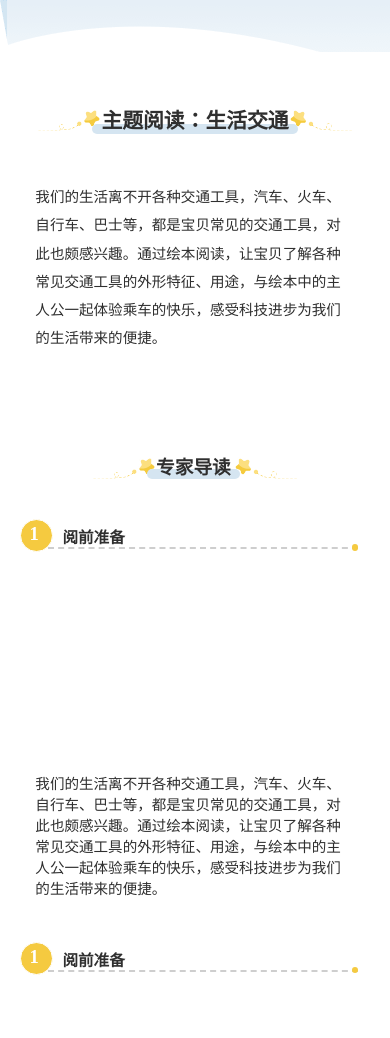
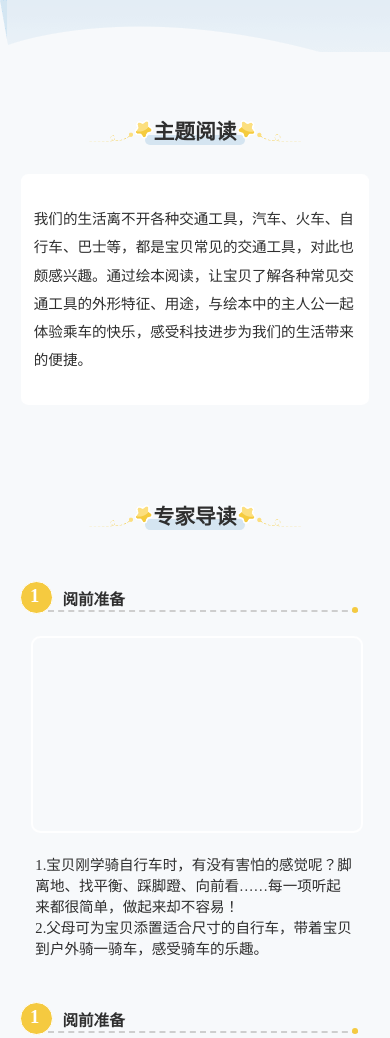
Before and after one commit to SpiritQAQ/h5page, a website built with webpack: page index.html in a window 390 px wide. Shown: the top 1038 px of the page. Built offline with nearby package versions, Linux system fonts and the light colour scheme; no server answers.

Commit message:
page1 ok

```diff
--- a/index.html
+++ b/index.html
@@ -6,7 +6,7 @@
   <meta http-equiv="X-UA-Compatible" content="ie=edge">
   <meta name=apple-mobile-web-app-capable content=yes>
   <title>专家导读</title>
-  <link rel="stylesheet" href="./app.css">
+  <!-- <link rel="stylesheet" href="./app.css"> -->
 </head>
 <body>
   <div class="content">
@@ -15,10 +15,10 @@
     </div>
     <div class="content-head">
       <div class="content-header">
-        <h3>主题阅读：生活交通</h3>
-        <img class="star1" src="./images/star1.png" alt="">
-        <img class="star2" src="./images/star2.png" alt="">
-
+        <h3>主题阅读
+          <img class="star1" src="./images/star1.png" alt="">
+          <img class="star2" src="./images/star2.png" alt="">
+        </h3>
       </div>
       <div class="header-intro">
         <p>我们的生活离不开各种交通工具，汽车、火车、自行车、巴士等，都是宝贝常见的交通工具，对此也颇感兴趣。通过绘本阅读，让宝贝了解各种常见交通工具的外形特征、用途，与绘本中的主人公一起体验乘车的快乐，感受科技进步为我们的生活带来的便捷。</p>
@@ -26,27 +26,35 @@
     </div>
     <div class="content-list">
       <div class="content-header">
-        <h3>专家导读</h3>
-        <img class="star1" src="./images/star1.png" alt="">
-        <img class="star2" src="./images/star2.png" alt="">
+        <h3>专家导读
+          <img class="star1" src="./images/star1.png" alt="">
+          <img class="star2" src="./images/star2.png" alt="">
+        </h3>
+
       </div>
       <div class="content-item">
         <div class="content-item-header">
           <h4>阅前准备</h4>
-          <div class="number-ball"></div>
+          <div class="number-ball">
+            <div class="number">1</div>
+          </div>
           <div class="underdash"></div>
         </div>
         <div class="content-item-imgbox">
           <img src="" alt="">
         </div>
         <div class="content-item-p">
-          <p>我们的生活离不开各种交通工具，汽车、火车、自行车、巴士等，都是宝贝常见的交通工具，对此也颇感兴趣。通过绘本阅读，让宝贝了解各种常见交通工具的外形特征、用途，与绘本中的主人公一起体验乘车的快乐，感受科技进步为我们的生活带来的便捷。</p>
+          <p>1.宝贝刚学骑自行车时，有没有害怕的感觉呢？脚离地、找平衡、踩脚蹬、向前看……每一项听起来都很简单，做起来却不容易！
+              <br> 2.父母可为宝贝添置适合尺寸的自行车，带着宝贝到户外骑一骑车，感受骑车的乐趣。
+              </p>
         </div>
       </div>
       <div class="content-item">
           <div class="content-item-header">
             <h4>阅前准备</h4>
-            <div class="number-ball"></div>
+            <div class="number-ball">
+              <div class="number">1</div>
+            </div>
             <div class="underdash"></div>
           </div>
           <div class="content-item-imgbox">
--- a/package.json
+++ b/package.json
@@ -16,6 +16,7 @@
     "babel-loader": "^7.1.5",
     "css-loader": "^1.0.1",
     "extract-text-webpack-plugin": "^3.0.2",
+    "file-loader": "^2.0.0",
     "html-webpack-plugin": "^3.2.0",
     "node-sass": "^4.10.0",
     "sass-loader": "^7.1.0",
--- a/scripts/app.js
+++ b/scripts/app.js
@@ -1,4 +1,5 @@
 import Page from './page'
+import scss from "../scss/app.scss"
 
 let page = new Page(document.querySelector(".content")).launch()
 
--- a/scripts/page.js
+++ b/scripts/page.js
@@ -4,7 +4,9 @@ export default class Page {
   }
 
   launch(){
-    fetch("http://dev.xiaobuke.com/book/h5/detail/1671")
-      .then(res => console.log(res))
+    // fetch("http://dev.xiaobuke.com/book/h5/detail/1671")
+    //   .then(res => console.log(res))
+    let script  = document.createElement("script")
+    script.src = "http://dev.xiaobuke.com/book/h5/detail/1671&callback=handleResponse"
   }
 }
--- a/scss/app.scss
+++ b/scss/app.scss
@@ -1,5 +1,180 @@
 *{margin:0;padding:0;list-style: none;text-decoration: none;}
 $p-black:#2f2f2f;
-// @import "content";
+$bgc-blue :#F7F9FB;
+*{padding:0;margin:0;color:#2f2f2f}
+p{font-size:.28rem;}
+/* html{min-width:320px;max-width:750px;} */
+body{margin:0 auto;background-color:$bgc-blue;}
+img{width:100%;}
 
-h3{background-color: black;}
+
+.content-header{
+  height:1rem;
+  margin : 0 auto;
+  width:100%;
+  position:relative;
+  margin-bottom: 0.35rem;
+  display:flex;
+  text-align: center;
+}
+.content-header>h3{
+  position:relative;
+  margin:.21rem auto;
+  font-size:0.4rem;
+  font-family: blod;
+  display:flex;
+  padding:0 -.18rem;
+}
+.content-header>h3::before{
+  display:block;
+  justify-content:center;
+  content:"";
+  position: absolute;
+  width:100%;
+  height:0.2rem;
+  background:rgba(213,229,241,1);
+  border-radius:.1rem;
+  bottom:0rem;
+  left:-10%;    //header的蓝色下划线
+  width:120%;
+  z-index:-1;
+}
+.star1,.star2{
+  width:1.22rem;
+  height:0.42rem;
+}
+.star1{
+  position:absolute;
+  top:0.10rem;
+  left:-1.23rem;
+}
+.star2{
+  position: absolute;
+  top:0.10rem;
+  right:-1.23rem;
+}
+
+.header-intro{
+  margin-top:.35rem;
+  line-height:.54rem;
+  margin-bottom: 1.61rem;
+  p{
+    background-color: #fff;
+    height:100%;
+    border-radius: .14rem;
+    width:6.20rem;
+    padding:.6rem .25rem ;
+    margin:0 auto;
+  }
+}
+.content-list>.content-header{
+  margin-bottom: .25rem;
+}
+
+.content-item{
+  padding:.32rem 0;
+}
+.content-item-header{
+  padding:.32rem 0 .39rem 1.2rem;
+  position: relative;
+}
+.content-item-header>h4{
+  font-size:.3rem;
+  font-family:PingFang-SC-Bold;
+  font-weight:bold;
+  color:rgba(47,47,47,1);
+  padding-bottom: 0.02rem;
+}
+.content-item-header>.number-ball{
+  width:.6rem;
+  height:.6rem;
+  background:rgba(245,202,64,1);
+  border:0.02rem solid rgba(255, 255, 255, 1);
+  border-radius:50%;
+  font-size:.36rem;
+  font-family:Helvetica-Bold;
+
+  position:absolute;
+  left:.39rem;
+  top:0.2rem;
+}
+.content-item-header>.number-ball>.number{
+  position:absolute;
+  display:block;
+  left:.17rem;
+  top:.06rem;
+  font-weight:bold;
+  color:rgba(255,255,255,1);
+}
+.underdash{
+  position: absolute;
+  width:5.96rem;
+  height:0rem;
+  left:.92rem;
+  border-bottom:2px dashed rgba(206,206,206,1);
+}
+.underdash::after{
+  display:block;
+  content:"";
+  position: absolute;
+  width:.12rem;
+  height:.12rem;
+  border-radius:50%;
+  background:rgba(245,202,64,1);
+  right:0;
+  bottom:-0.06rem;
+}
+.content-item-imgbox{
+  width:6.3rem;
+  height:3.71rem;
+  margin:.11rem .6rem;
+  border:.04rem solid rgba(255,255,255,1);
+  border-radius:.18rem;
+}
+.content-item-imgbox>img{
+  width:100%;
+}
+.content-item-p{
+  width:6.14rem;
+  margin:0 auto;
+  p{
+    font-weight:500;
+    color:rgba(47,47,47,1);
+    margin:.39rem 0 0 0;
+  }
+}
+.bg-img-1{
+  width:7.5rem;
+  height:1rem;
+  margin-bottom: 1rem;
+  background-image: url("../images/image1.png")
+}
+.bg-img-2{
+  width:7.5rem;
+  height:1rem;
+  background-image: url("../images/image2.png");
+  background-size:cover;
+}
+.bg-img{
+  width:7.5rem;
+}
+.book-info>ul>li{
+  height:.26rem;
+  line-height:.26rem;
+  padding:.27rem;
+  border-bottom:1px solid rgba(234,234,234,1);;
+}
+
+.info-header{
+  font-size:.36rem;
+  padding:.3rem;
+}
+.column1{
+  float:left;
+  color :#999;
+  font-size:.26rem;
+}
+.column2{
+  float:right;
+  font-size:.26rem;
+}
--- a/webpack.config.js
+++ b/webpack.config.js
@@ -53,12 +53,12 @@ module.exports = {
       //       fallback: "style-loader"
       //   })
       // },
-        // {
-        //   test: /\.(png|svg|jpg|gif)$/,
-        //   use: [
-        //     'file-loader'
-        //   ]
-        // },
+        {
+          test: /\.(png|svg|jpg|gif)$/,
+          use: [
+            'file-loader'
+          ]
+        },
         // {
         //   test: /\.(html)$/,
         //   use: {
```
Also changed, not shown: jieshao.html (added, +13 -0 lines), app.css, 1 other file.
